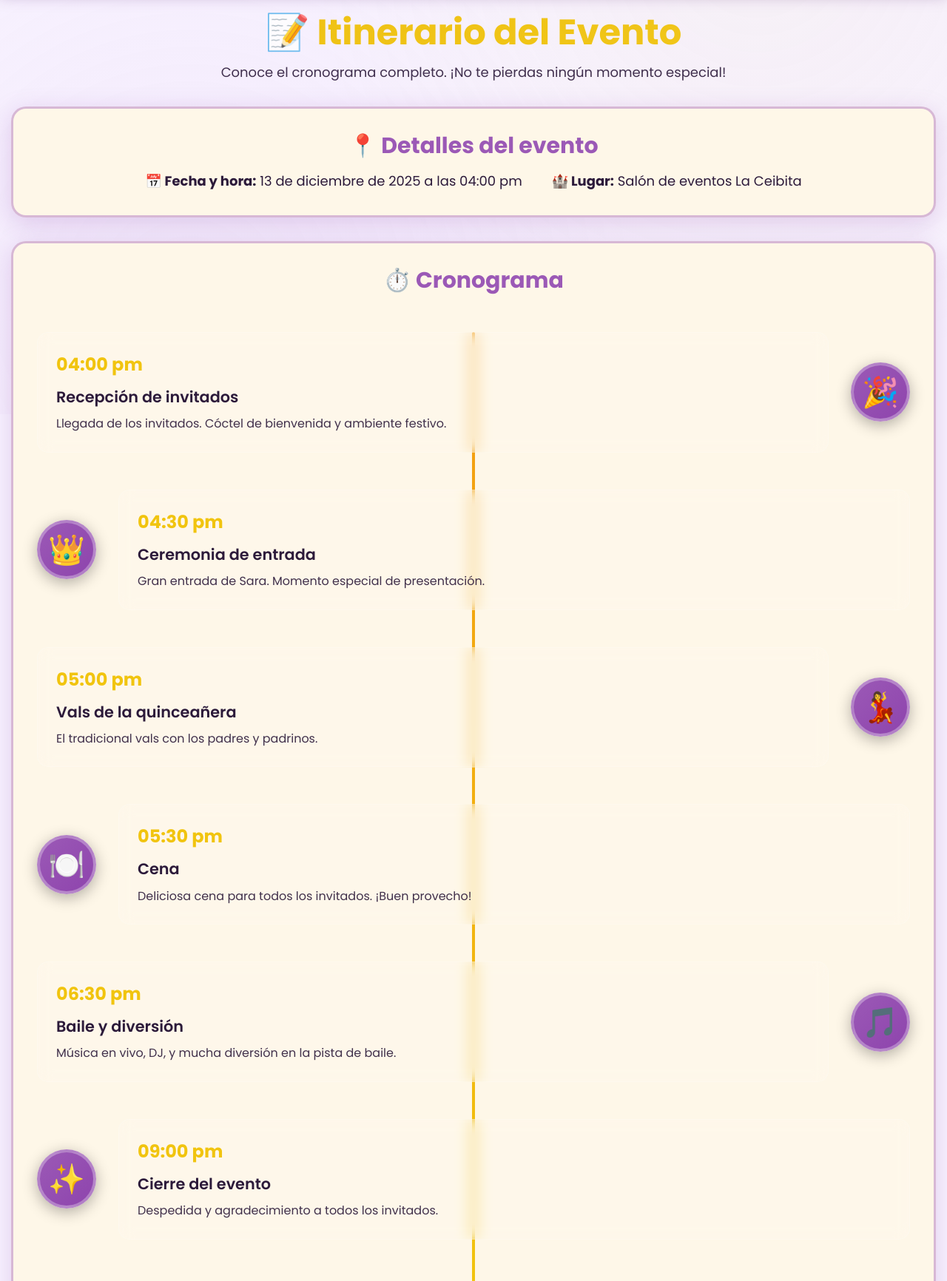
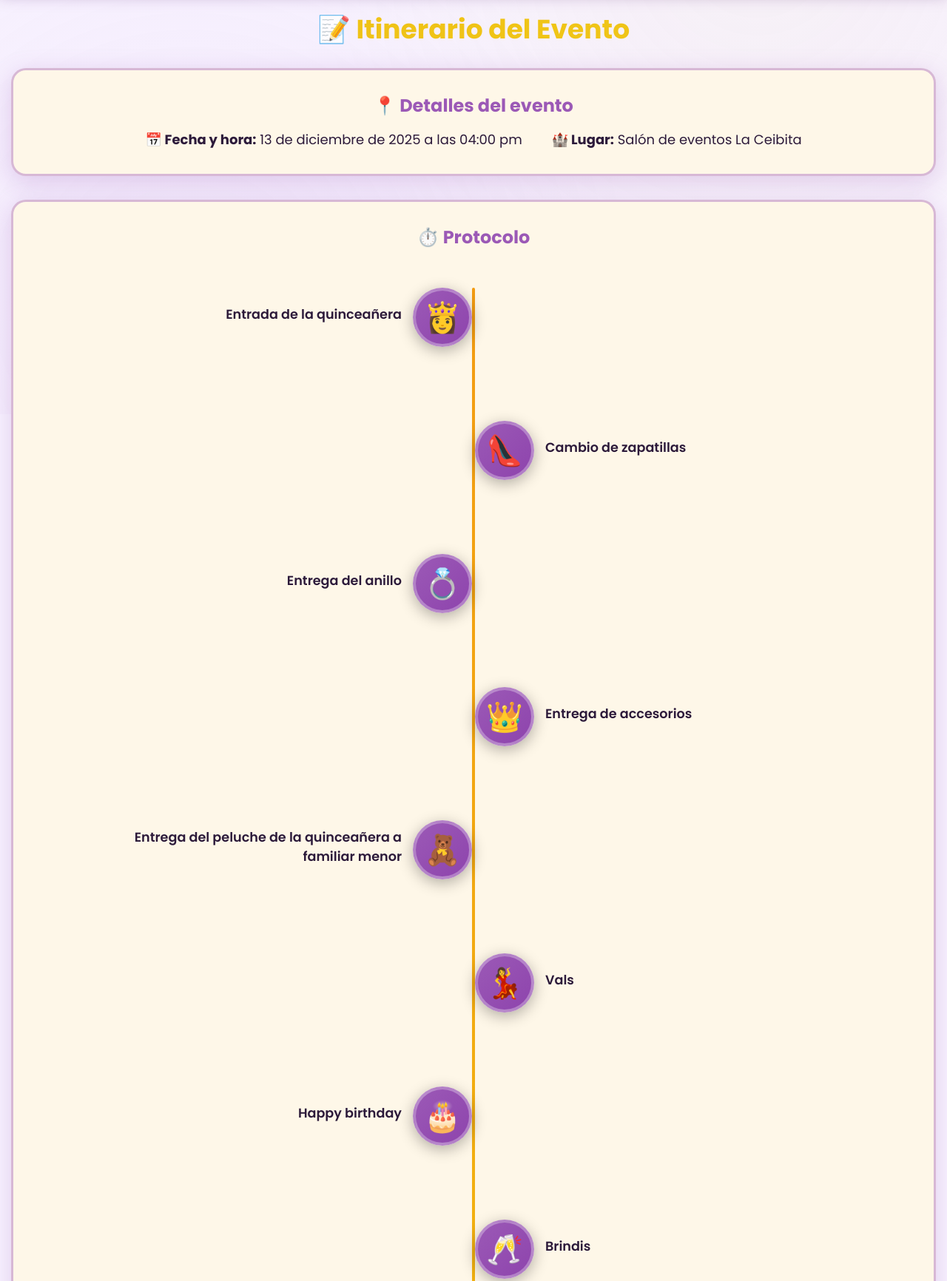
Before and after one commit to Zwartmit/15-Sara, a website: page pages/itinerario.html in a window 1280 px wide. Shown: the part 240-1972 px from the top of the page at 74% size. Drawn offline with nearby package versions, Linux system fonts and the light colour scheme.

Commit message:
v2 (versión final provisional)

```diff
--- a/config.js
+++ b/config.js
@@ -42,12 +42,20 @@ const CONFIG = {
 
   // Itinerario del evento
   itinerario: [
-    { hora: "04:00 pm", actividad: "Recepción de invitados", icono: "🎉" },
-    { hora: "04:30 pm", actividad: "Ceremonia de entrada", icono: "👑" },
-    { hora: "05:00 pm", actividad: "Vals de la quinceañera", icono: "💃" },
-    { hora: "05:30 pm", actividad: "Cena", icono: "🍽️" },
-    { hora: "06:30 pm", actividad: "Baile y diversión", icono: "🎵" },
-    { hora: "09:00 pm", actividad: "Cierre del evento", icono: "✨" }
+    { actividad: "Entrada de la quinceañera", icono: "👸" },
+    { actividad: "Cambio de zapatillas", icono: "👠" },
+    { actividad: "Entrega del anillo", icono: "💍" },
+    { actividad: "Entrega de accesorios", icono: "👑" },
+    { actividad: "Entrega del peluche de la quinceañera a familiar menor", icono: "🧸" },
+    { actividad: "Vals", icono: "💃" },
+    { actividad: "Happy birthday", icono: "🎂" },
+    { actividad: "Brindis", icono: "🥂" },
+    { actividad: "Palabras padre y madre", icono: "🗣️" },
+    { actividad: "Palabras de bienvenida por parte la quinceañera", icono: "🎤" },
+    { actividad: "Registro fotográfico", icono: "📸" },
+    { actividad: "Cena", icono: "🍽️" },
+    { actividad: "Ponqué", icono: "🍰" },
+    { actividad: "Rumba", icono: "🎵" }
   ],
 
   // Temas y colores
--- a/pages/itinerario.html
+++ b/pages/itinerario.html
@@ -41,6 +41,8 @@
     .timeline {
       position: relative;
       padding: 20px 0;
+      max-width: 1000px;
+      margin: 0 auto;
     }
 
     .timeline::before {
@@ -56,29 +58,47 @@
 
     .timeline-item {
       position: relative;
-      margin-bottom: 50px;
+      margin-bottom: 100px;
       display: flex;
       align-items: center;
-      gap: 30px;
+      justify-content: center;
+      padding: 0 20px;
     }
 
+    /* Items impares: TODO a la izquierda de la línea (texto + emoji) */
     .timeline-item:nth-child(odd) {
-      flex-direction: row;
+      justify-content: flex-end;
+      padding-right: calc(50% + 2px);
     }
 
+    .timeline-item:nth-child(odd) .timeline-content {
+      text-align: right;
+      order: 1;
+      margin-right: 15px;
+    }
+
+    .timeline-item:nth-child(odd) .timeline-icon {
+      order: 2;
+    }
+
+    /* Items pares: TODO a la derecha de la línea (emoji + texto) */
     .timeline-item:nth-child(even) {
-      flex-direction: row-reverse;
+      justify-content: flex-start;
+      padding-left: calc(50% + 2px);
+    }
+
+    .timeline-item:nth-child(even) .timeline-content {
+      text-align: left;
+      order: 2;
+      margin-left: 15px;
+    }
+
+    .timeline-item:nth-child(even) .timeline-icon {
+      order: 1;
     }
 
     .timeline-content {
-      flex: 1;
-      background: rgba(255, 255, 255, 0.1);
-      backdrop-filter: blur(10px);
-      border-radius: 15px;
-      padding: 25px;
-      border: 1px solid rgba(255, 255, 255, 0.2);
-      position: relative;
-      animation: fadeIn 0.6s ease-out;
+      max-width: 400px;
     }
 
     .timeline-icon {
@@ -104,7 +124,7 @@
     }
 
     .timeline-title {
-      font-size: 1.3rem;
+      font-size: 1.1rem;
       font-weight: 600;
       margin-bottom: 8px;
     }
@@ -115,14 +135,44 @@
     }
 
     @media (max-width: 768px) {
+      .timeline {
+        padding-left: 0;
+        padding-right: 0;
+      }
+
       .timeline::before {
-        left: 40px;
+        left: 30px;
       }
 
       .timeline-item,
+      .timeline-item:nth-child(odd),
       .timeline-item:nth-child(even) {
+        display: flex !important;
         flex-direction: row !important;
+        grid-template-areas: none !important;
+        grid-template-columns: none !important;
         padding-left: 0;
+        padding-right: 0;
+        justify-content: flex-start !important;
+        gap: 0;
+        margin-bottom: 60px;
+      }
+
+      .timeline-item:nth-child(odd) .timeline-content,
+      .timeline-item:nth-child(even) .timeline-content {
+        text-align: left !important;
+        margin: 0 0 0 15px !important;
+        flex: 1;
+        padding: 10px 15px 10px 5px;
+        max-width: none;
+      }
+
+      .timeline-item:nth-child(odd) .timeline-icon,
+      .timeline-item:nth-child(even) .timeline-icon {
+        transform: none !important;
+        order: -1;
+        flex-shrink: 0;
+        margin-left: 0;
       }
 
       .timeline-icon {
@@ -132,7 +182,7 @@
       }
 
       .timeline-content {
-        margin-left: 20px;
+        margin-left: 0;
       }
     }
 
@@ -165,17 +215,14 @@
   <!-- Contenido Principal -->
   <section class="container section-padding">
     <div class="fade-in text-center mb-8">
-      <h1 class="text-3xl md:text-5xl font-bold mb-4" style="color: var(--gold);">
+      <h1 class="text-3xl md:text-4xl font-bold mb-4" style="color: var(--gold);">
         📝 Itinerario del Evento
       </h1>
-      <p class="text-lg opacity-90">
-        Conoce el cronograma completo. ¡No te pierdas ningún momento especial!
-      </p>
     </div>
 
     <!-- Información General -->
     <div class="glass p-8 mb-8 text-center">
-      <h2 class="text-3xl font-bold mb-4" style="color: #9b59b6;">📍 Detalles del evento</h2>
+      <h2 class="text-2xl font-bold mb-4" style="color: #9b59b6;">📍 Detalles del evento</h2>
       <div class="event-details-flex">
         <p class="text-lg"><strong>📅 Fecha y hora:</strong> <span id="event-date"></span> <span id="event-time"></span></p>
         <p class="text-lg"><strong>🏰 Lugar:</strong> <span id="event-place"></span></p>
@@ -184,7 +231,7 @@
 
     <!-- Timeline del Itinerario -->
     <div class="glass p-8 mb-8">
-      <h2 class="text-3xl font-bold mb-8 text-center" style="color: #9b59b6;">⏱️ Cronograma</h2>
+      <h2 class="text-2xl font-bold mb-8 text-center" style="color: #9b59b6;">⏱️ Protocolo</h2>
 
       <div class="timeline" id="timeline-container">
         <!-- Se llenará dinámicamente -->
@@ -193,13 +240,13 @@
 
     <!-- Consejos y Recomendaciones -->
     <div class="glass p-8">
-      <h2 class="text-3xl font-bold mb-6 text-center" style="color: #9b59b6;">💡 Consejos para disfrutar al máximo</h2>
+      <h2 class="text-2xl font-bold mb-6 text-center" style="color: #9b59b6;">💡 Consejos para disfrutar al máximo</h2>
 
       <div class="tips-grid">
         <div class="tip-card">
           <span class="tip-icon">⏰</span>
           <h3 class="font-bold mb-2">Puntualidad</h3>
-          <p class="text-sm opacity-90">Llega 15-20 minutos antes</p>
+          <p class="text-sm opacity-90">Llega a tiempo para no perderte la entrada de la quinceañera</p>
         </div>
 
         <div class="tip-card">
@@ -241,32 +288,14 @@
     function generateTimeline() {
       const container = document.getElementById('timeline-container');
 
-      container.innerHTML = CONFIG.itinerario.map(item => `
-        <div class="timeline-item fade-in">
+      container.innerHTML = CONFIG.itinerario.map((item, index) => `
+        <div class="timeline-item fade-in" style="animation-delay: ${index * 0.1}s">
           <div class="timeline-content">
-            <div class="timeline-time">${item.hora}</div>
             <div class="timeline-title">${item.actividad}</div>
-            <div class="timeline-description">
-              ${getActivityDescription(item.actividad)}
-            </div>
           </div>
           <div class="timeline-icon">${item.icono}</div>
         </div>
       `).join('');
-    }
-
-    // Descripción de cada actividad
-    function getActivityDescription(actividad) {
-      const descriptions = {
-        'Recepción de invitados': 'Llegada de los invitados. Cóctel de bienvenida y ambiente festivo.',
-        'Ceremonia de entrada': 'Gran entrada de Sara. Momento especial de presentación.',
-        'Vals de la quinceañera': 'El tradicional vals con los padres y padrinos.',
-        'Cena': 'Deliciosa cena para todos los invitados. ¡Buen provecho!',
-        'Baile y diversión': 'Música en vivo, DJ, y mucha diversión en la pista de baile.',
-        'Cierre del evento': 'Despedida y agradecimiento a todos los invitados.'
-      };
-
-      return descriptions[actividad] || 'Un momento especial del evento.';
     }
 
     // Inicializar
```
Also changed, not shown: js/maps.js (+23 -10 lines), pages/galeria.html (+4 -7 lines), pages/mapa.html (+1 -7 lines), pages/mensajes.html (+1 -4 lines).
